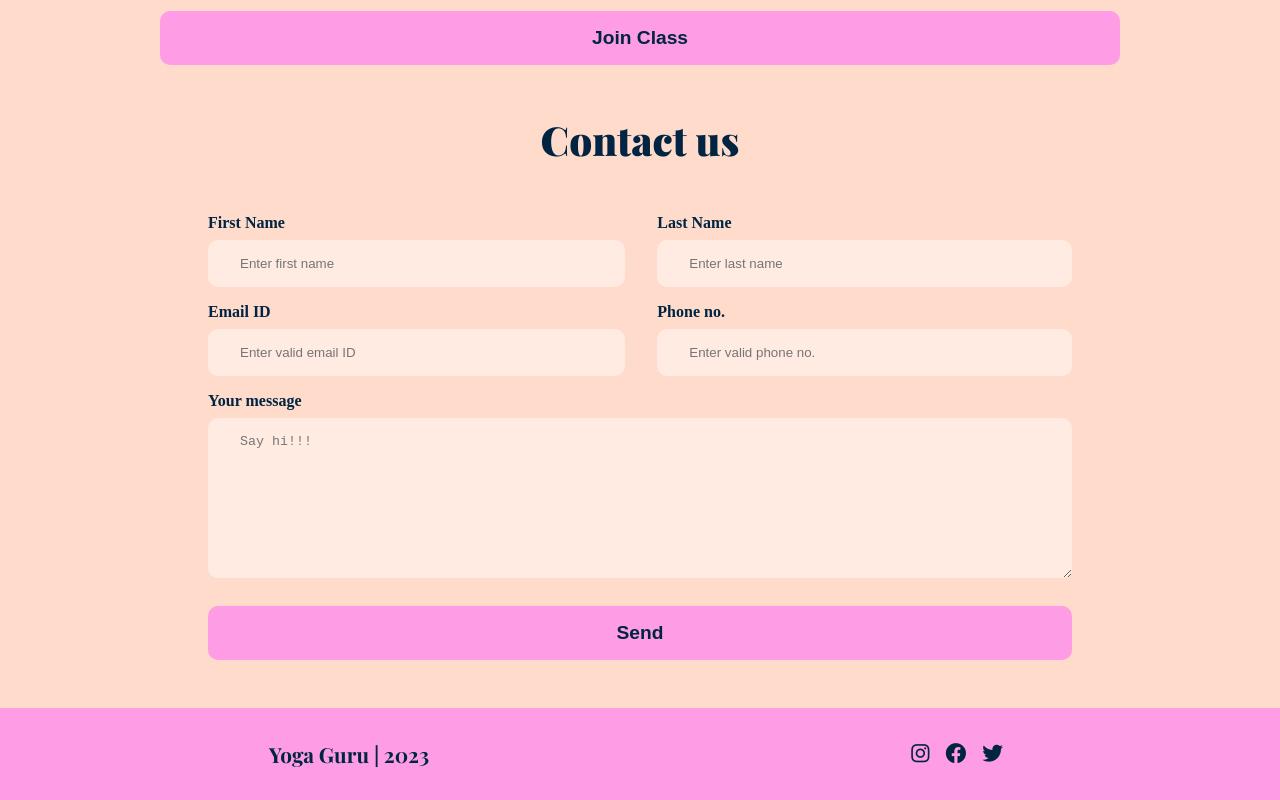
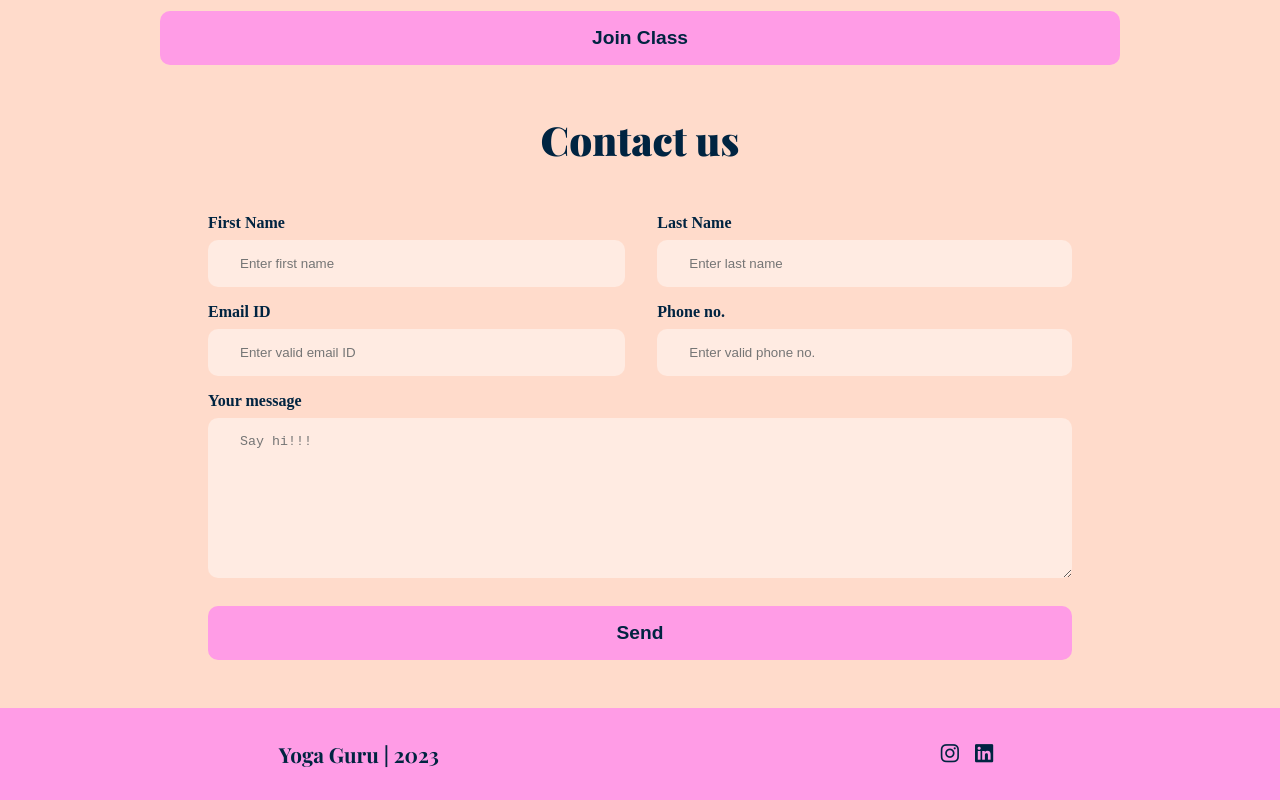
Before and after one commit to Chetan-KK/yoga-website, a React (Vite) app: page / in a window 1280 px wide. Shown: the part 2883-3683 px from the top of the page. Built offline with nearby package versions, Linux system fonts and the light colour scheme.

Commit message:
links added

```diff
--- a/src/Components/Footer/Footer.tsx
+++ b/src/Components/Footer/Footer.tsx
@@ -5,15 +5,23 @@
     <div className="Footer flex">
       <div className="logo">Yoga Guru | 2023</div>
       <div className="links">
-        <a href="" className="link">
+        <a
+          href="https://www.instagram.com/dhirajpatilom/"
+          target="_blank"
+          className="link"
+        >
           <i className="fa-brands fa-instagram"></i>
         </a>
-        <a href="" className="link">
-          <i className="fa-brands fa-facebook"></i>
+        <a
+          href="https://www.linkedin.com/in/dhirajdpatil/"
+          target="_blank"
+          className="link"
+        >
+          <i className="fa-brands fa-linkedin"></i>
         </a>
-        <a href="" className="link">
+        {/* <a href="" className="link">
           <i className="fa-brands fa-twitter"></i>
-        </a>
+        </a> */}
       </div>
     </div>
   );
```
